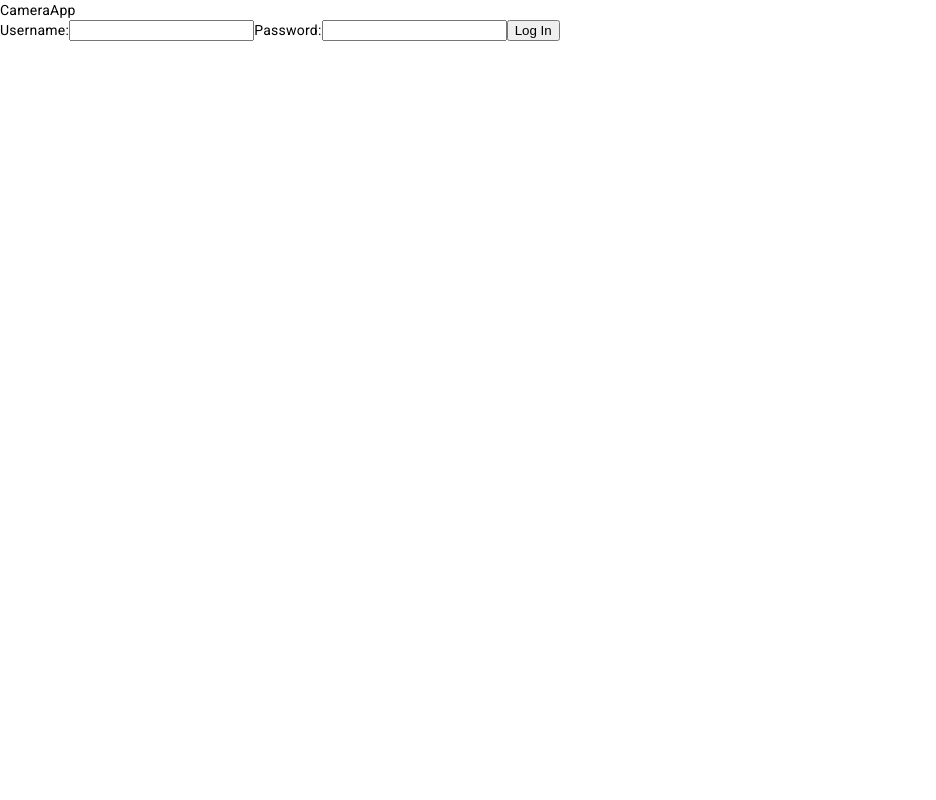
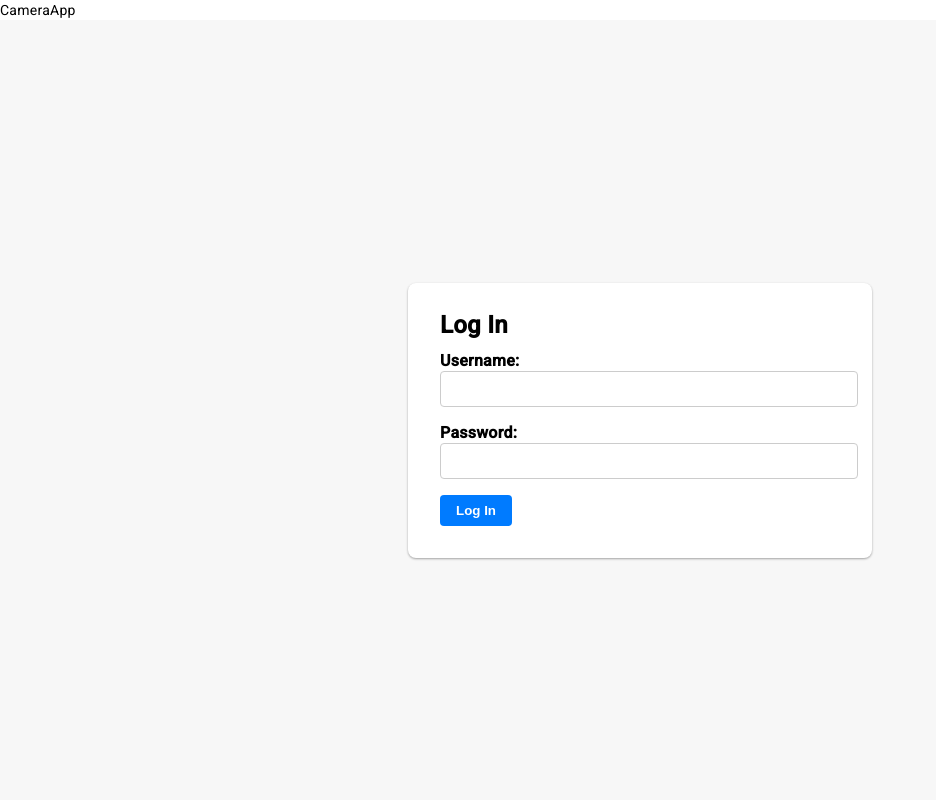
Before and after one commit to Gowthamiiiii/CameraApp, an Angular app: page /login/cameras in a window 1280 px wide. Before the commit this address led to /. Shown: the top 800 px of the page, without its empty margins (0-936 px from the left). Built offline with nearby package versions, Linux system fonts and the light colour scheme; no server answers.

Commit message:
latest code

```diff
--- a/src/app/Services/auth.service.ts
+++ b/src/app/Services/auth.service.ts
@@ -16,6 +16,12 @@ export class AuthService {
   private httpOptions = {
     headers: new HttpHeaders({
       'Content-Type': 'application/json',
+      Authorization: `Basic ${btoa('liveviewer:tpain')}`,
+    })
+  };
+  private httpHeaders = {
+    headers: new HttpHeaders({
+      'Content-Type': 'image/jpeg',
       Authorization: `Basic ${btoa('liveviewer:tpain')}`,
     })
   };
@@ -57,16 +63,10 @@ export class AuthService {
   }
 
 
-  getFrames(streamId: string): Observable<any> {
+  getFrames(streamId: string): Observable<Object> {
     const url = `https://orchid.ipconfigure.com/service/streams/${streamId}/frame`;
 
-    return this.http.get<any>(url, this.httpOptions).pipe(
-      filter(response => response.status === 200 && response.statusText === 'OK'),
-      catchError(error => {
-        console.error(error);
-        return of([]);
-      })
-    );
+    return this.http.get(url, this.httpHeaders);
   }
 
 
--- a/src/app/app.component.html
+++ b/src/app/app.component.html
@@ -14,7 +14,6 @@
 <div class="content" role="main">
   {{title}}
 
-  <app-login></app-login>
 
 </div>
 <!-- * * * * * * * * * * * * * * * * * * * * * * * * * * * * * * * -->
--- a/src/app/cam-stream/cam-stream.component.css
+++ b/src/app/cam-stream/cam-stream.component.css
@@ -0,0 +1,62 @@
+.camera-grid {
+    display: flex;
+    flex-wrap: wrap;
+    justify-content: auto;
+    justify-content: center; /* center the items horizontally */
+  align-items: center; /* center the items vertically */
+    gap: 20px;
+  }
+
+  body {
+    padding: 20px;
+  }
+
+  .container {
+    padding: 20px;
+  }
+
+  .camera-item {
+    display: flex;
+    flex-direction: column;
+    align-items: center;
+    width: calc(33.33% - 10px);
+    max-width: 400px;
+    text-align: center;
+    text-decoration: none;
+    color: #333;
+    box-shadow: 0px 0px 10px rgba(0, 0, 0, 0.2);
+    border-radius: 10px;
+    transition: all 0.3s ease;
+  }
+
+  .camera-item:hover {
+    transform: translateY(-5px);
+    box-shadow: 0px 5px 10px rgba(0, 0, 0, 0.3);
+  }
+
+  .camera-item img {
+    max-width: 400px;
+    max-height: 400px;
+    width: auto;
+    height: auto;
+    border-radius: 10px;
+    object-fit: contain;
+  }
+  .camera-item img {
+    width: 400px;
+    height: 400px;
+    object-fit: cover;
+  }
+
+
+  @media screen and (max-width: 768px) {
+    .camera-item {
+      padding: 10px;
+    }
+  }
+
+  @media screen and (max-width: 480px) {
+    .camera-item {
+      padding: 5px;
+    }
+  }
--- a/src/app/cam-stream/cam-stream.component.html
+++ b/src/app/cam-stream/cam-stream.component.html
@@ -1,3 +1,10 @@
 <p>cam-stream works!</p>
 <!-- Replace https://orchid.ipconfigure.com/service/streams/2019/frame with the dynamic URL -->
 <img src="https://orchid.ipconfigure.com/service/streams/2019/frame" alt="Camera Stream" onerror="this.style.display='none';">
+
+<div class="camera-grid">
+    <a *ngFor="let camera of streamUrls" href="#" class="camera-item">
+      <img [src]="camera" alt="Camera Image">
+      <p>{{ camera }}</p>
+    </a>
+  </div>
--- a/src/app/cam-stream/cam-stream.component.ts
+++ b/src/app/cam-stream/cam-stream.component.ts
@@ -1,4 +1,4 @@
-import { Component } from '@angular/core';
+import { Component, OnInit } from '@angular/core';
 import { Stream } from '../Stream';
 import { AuthService } from '../Services/auth.service';
 import { SessionService } from '../Services/session.service';
@@ -10,19 +10,33 @@ type StreamHrefs = { [id: string]: string };
   templateUrl: './cam-stream.component.html',
   styleUrls: ['./cam-stream.component.css']
 })
-export class CamStreamComponent {
+export class CamStreamComponent implements OnInit{
   streams: any = [];
   cameras: any = [];
   cameraids: number[] = [];
   jwtToken: string | null = null;
   sessionId: string | null = null;
   streamUrls: string[] = [];
+  streamFrames : any = [];
+  imageToShow: any;
+  isImageLoading: any;
+  createImageFromBlob = (image: Blob) => {
+    let reader = new FileReader();
+    reader.addEventListener("load", () => {
+       this.imageToShow = reader.result;
+    }, false);
+
+    if (image) {
+       reader.readAsDataURL(image);
+    }
+   }
 
 
   constructor(private apiService: AuthService, private sessionService: SessionService) {
     this.jwtToken = sessionService.jwtToken;
     this.sessionId = sessionService.sessionId;
   }
+
 
   ngOnInit() {
     const live = 'all';
@@ -43,6 +57,8 @@ export class CamStreamComponent {
       }
     );
 
+
+
     this.apiService.getStreams().subscribe(
       streams => {
         this.streams = streams;
@@ -57,23 +73,25 @@ export class CamStreamComponent {
 
             this.streamUrls.push(url); // Use dynamic key to assign value
 
+
             //console.log(this.streamUrls.length);
+            this.apiService.getFrames(stream.id).subscribe(
+              response => {
+                console.log(response);
+                //this.createImageFromBlob(response);
+                this.isImageLoading = false;
+              },
+              error => {
+                console.log(error);
+                this.isImageLoading = false;
+              }
+            );
 
           }
         }
         console.log(this.streamUrls);
 
-        const validUrls: string[] = [];
-        const promises = this.streamUrls.map(url => fetch(url, { method: 'HEAD' }));
-        Promise.all(promises)
-          .then(responses => {
-            for (let i = 0; i < responses.length; i++) {
-              if (responses[i].ok) {
-                validUrls.push(this.streamUrls[i]);
-              }
-            }
-            console.log(validUrls);
-          });
+
       },
       error => {
         console.error(error);
--- a/src/app/login/login.component.css
+++ b/src/app/login/login.component.css
@@ -0,0 +1,52 @@
+.login-container {
+    display: flex;
+    justify-content: center;
+    align-items: center;
+    height: 100vh;
+    background-color: #f7f7f7;
+  }
+
+  .login-box {
+    border-radius: 8px;
+    box-shadow: 0px 1px 3px rgba(0, 0, 0, 0.12), 0px 1px 2px rgba(0, 0, 0, 0.24);
+    background-color: white;
+    padding: 32px;
+    margin: 0 auto;
+  max-width: 400px;
+  }
+
+  .login-box__title {
+    font-size: 24px;
+    font-weight: bold;
+    margin-bottom: 16px;
+  }
+
+  .login-box__label {
+    font-size: 16px;
+    font-weight: bold;
+    margin-bottom: 8px;
+  }
+
+  .login-box__input {
+    padding: 8px;
+    font-size: 16px;
+    border: 1px solid #ccc;
+    border-radius: 4px;
+    width: 100%;
+    margin-bottom: 16px;
+  }
+
+  .login-box__button {
+    background-color: #007bff;
+    border: none;
+    color: white;
+    font-weight: bold;
+    padding: 8px 16px;
+    border-radius: 4px;
+    cursor: pointer;
+    transition: background-color 0.3s ease;
+  }
+
+  .login-box__button:hover {
+    background-color: #0069d9;
+  }
--- a/src/app/login/login.component.html
+++ b/src/app/login/login.component.html
@@ -1,9 +1,17 @@
-<form (submit)="onSubmit()">
-    <label for="username">Username:</label>
-    <input type="text" id="username" [(ngModel)]="username" name="username" required>
+<div class="login-container" *ngIf="!loggedIn">
+    <div class="login-box">
+      <div class="login-box__title">Log In</div>
+      <form (submit)="onSubmit()">
+        <label for="username" class="login-box__label">Username:</label>
+        <input type="text" id="username" [(ngModel)]="username" name="username" required class="login-box__input">
 
-    <label for="password">Password:</label>
-    <input type="password" id="password" [(ngModel)]="password" name="password" required>
+        <label for="password" class="login-box__label">Password:</label>
+        <input type="password" id="password" [(ngModel)]="password" name="password" required class="login-box__input">
 
-    <button type="submit">Log In</button>
-</form>
+        <button type="submit" class="login-box__button">Log In</button>
+      </form>
+    </div>
+  </div>
+
+
+  <router-outlet></router-outlet>
--- a/src/app/login/login.component.ts
+++ b/src/app/login/login.component.ts
@@ -16,7 +16,7 @@ export class LoginComponent {
   password: string = '';
   userSessionId: string | null = null;
   jwtToken: string | null = null;
-
+  public loggedIn: boolean = false;
 
   constructor(private authService: AuthService,  private sessionService: SessionService, private router: Router) { }
 
@@ -36,7 +36,8 @@ export class LoginComponent {
         console.log(`User session ID: ${this.sessionService.sessionId}`);
         console.log(`JWT Token: ${this.sessionService.jwtToken}`);
         // Do something with the user session ID and JWT token
-        this.router.navigate(['/cameras']);
+        this.router.navigate(['/login/cameras']);
+        this.loggedIn = true;
       },
       error => {
         console.log('Authentication failed:', error);
```
Also changed, not shown: src/app/app-routing.module.ts (+14 -1 lines), src/app/auth-guard.service.ts (added, +15 -0 lines), 1 other file (tests, documents, lock files or other folders).
